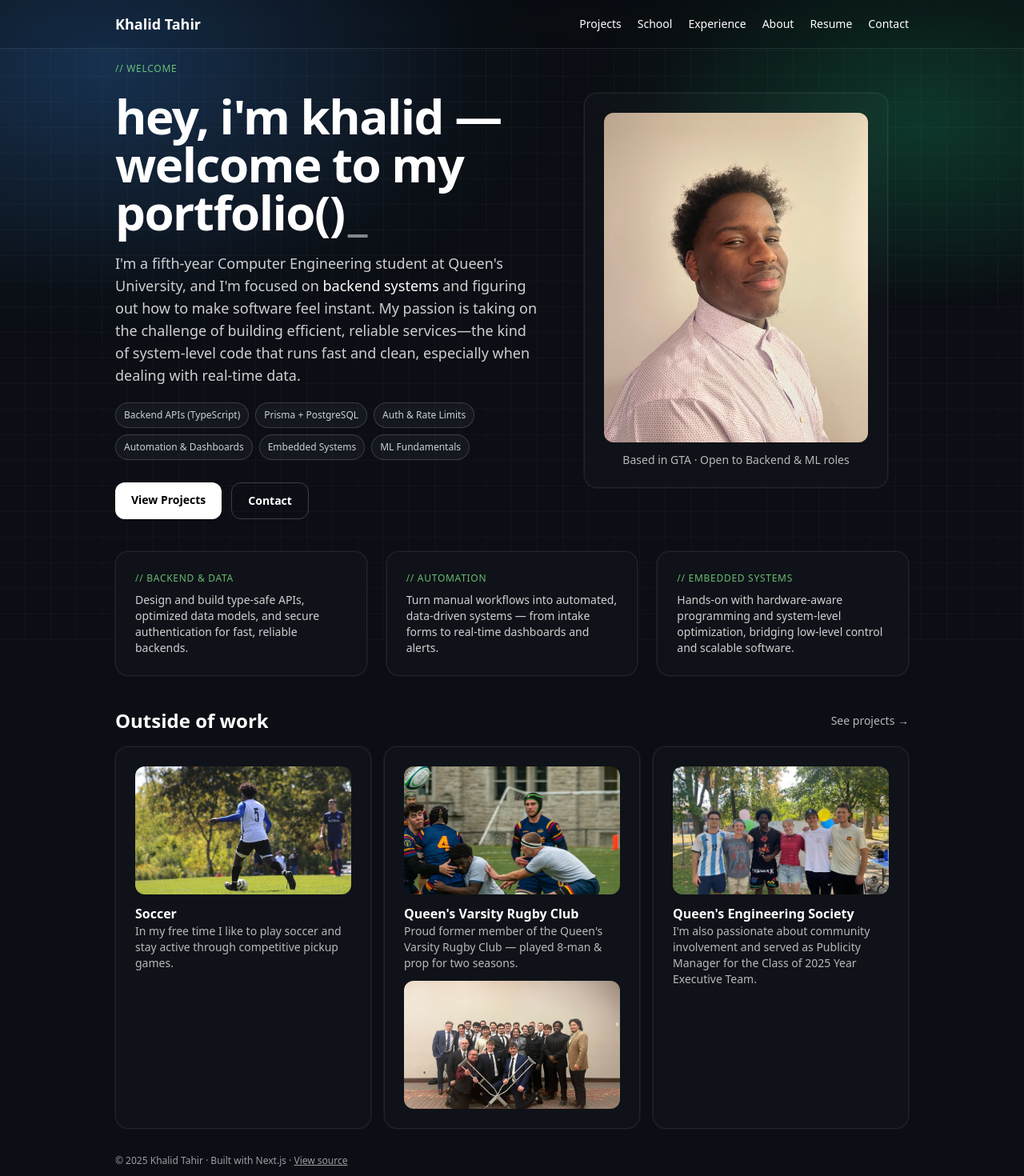
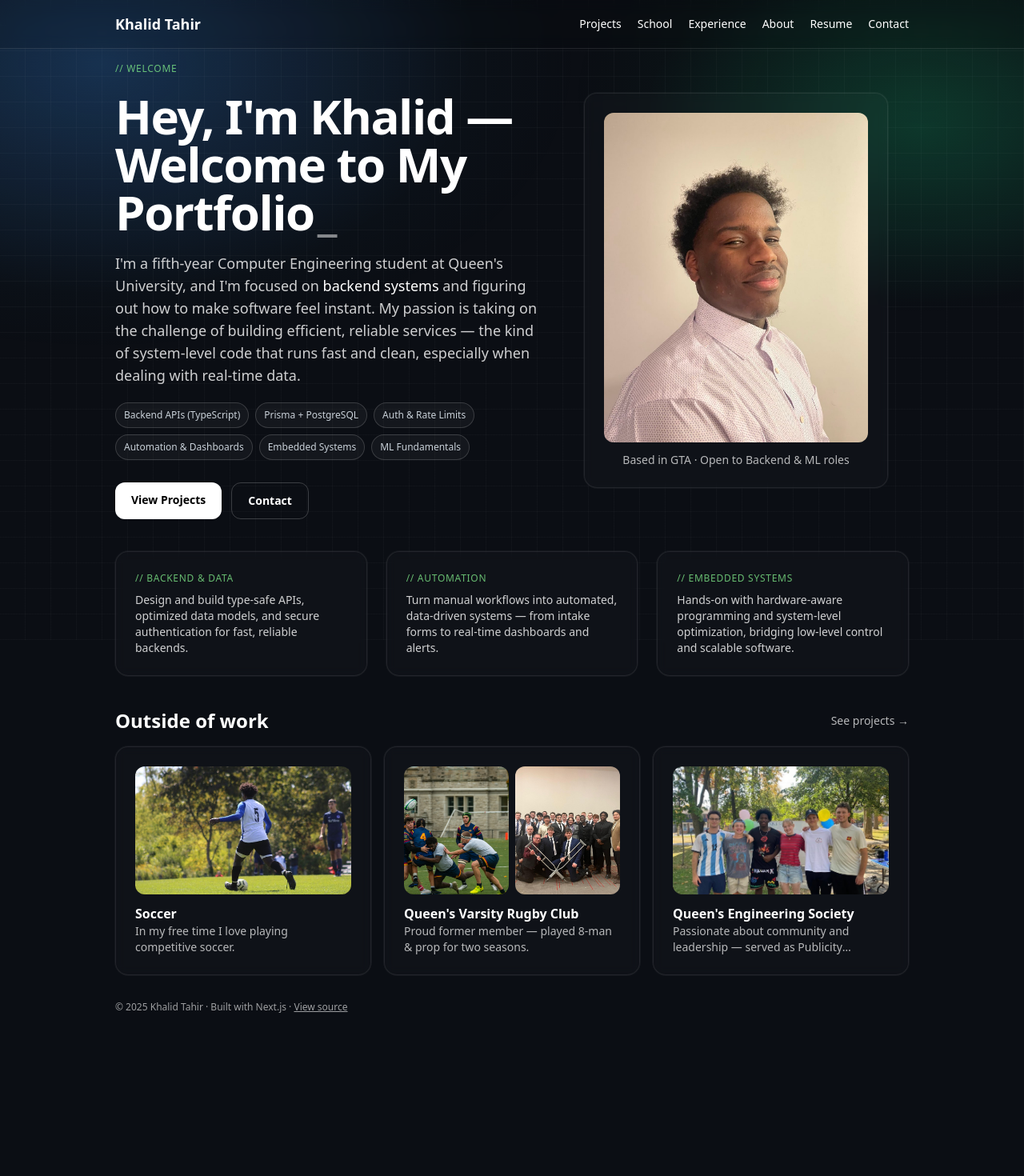
Before and after one commit to khalidtahir/portfolio, a Next.js app: page / in a window 1280 px wide. Shown: the top 1470 px of the page at 80% size. After the commit the page ends 1283 px from the top, so only its background shows below. Built offline with nearby package versions, Linux system fonts and the light colour scheme.

Commit message:
fix: remove unused const and escape apostrophes in JSX

```diff
--- a/src/app/page.tsx
+++ b/src/app/page.tsx
@@ -4,10 +4,6 @@ import Image from "next/image";
 import Typewriter from "@/components/Typewriter";
 
 const HEADSHOT = "/headshot.jpg";
-const SPORTS: { label: string; img: string }[] = [
-  { label: "Soccer", img: "/soccer.jpg" },
-  { label: "Rugby", img: "/rugby.jpg" },
-];
 const RUGBY_BANQUET = "/rugbyBanquet.jpg";
 const ENG_EXEC = "/year-exec.jpg";
 
@@ -35,14 +31,12 @@ export default function Home() {
         <div className="space-y-5 max-w-2xl">
           <div className="code-accent">{`// welcome`}</div>
           <h1 className="text-4xl md:text-6xl font-bold tracking-tight text-white">
-            <Typewriter text={"hey, i'm khalid — welcome to my portfolio()"} />
+            <Typewriter text={"Hey, I'm Khalid — Welcome to My Portfolio"} />
           </h1>
           <p className="text-lg text-white/80">
-            I'm a fifth-year Computer Engineering student at Queen&#39;s University, and I'm focused
-            on <span className="font-medium text-white">backend systems</span> and figuring out how
-            to make software feel instant. My passion is taking on the challenge of building
-            efficient, reliable services—the kind of system-level code that runs fast and clean,
-            especially when dealing with real-time data.
+            I&#39;m a fifth-year Computer Engineering student at Queen&#39;s University, and I&#39;m focused on{" "}
+            <span className="font-medium text-white">backend systems</span> and figuring out how to make software feel instant. My passion is taking on the challenge of building
+            efficient, reliable services — the kind of system-level code that runs fast and clean, especially when dealing with real-time data.
           </p>
 
           <div className="flex flex-wrap gap-2">
@@ -121,43 +115,45 @@ export default function Home() {
 
         <div className="grid gap-4 sm:grid-cols-2 lg:grid-cols-3">
           {/* Soccer */}
-          <Card>
+          <Card className="hover:shadow-[0_0_30px_-10px_rgba(59,130,246,0.6)] transition-shadow">
             <div className="relative h-40 overflow-hidden rounded-xl">
               <Image src="/soccer.jpg" alt="Soccer" fill sizes="300px" className="object-cover" />
             </div>
             <div className="mt-3">
               <div className="font-semibold text-white">Soccer</div>
-              <p className="text-sm text-white/70">
-                In my free time I like to play soccer and stay active through competitive pickup games.
+              <p className="text-sm text-white/70 clamp-2">
+                In my free time I love playing competitive soccer.
               </p>
             </div>
           </Card>
 
-          {/* Rugby (action + banquet combined) */}
-          <Card>
-            <div className="relative h-40 overflow-hidden rounded-xl">
-              <Image src="/rugby.jpg" alt="Rugby action" fill sizes="300px" className="object-cover" />
+          {/* Rugby (action + banquet) */}
+          <Card className="hover:shadow-[0_0_30px_-10px_rgba(59,130,246,0.6)] transition-shadow">
+            <div className="grid grid-cols-2 gap-2">
+              <div className="relative h-40 overflow-hidden rounded-xl">
+                <Image src="/rugby.jpg" alt="Rugby action" fill sizes="300px" className="object-cover" />
+              </div>
+              <div className="relative h-40 overflow-hidden rounded-xl">
+                <Image src={RUGBY_BANQUET} alt="Rugby banquet" fill sizes="300px" className="object-cover" />
+              </div>
             </div>
             <div className="mt-3">
               <div className="font-semibold text-white">Queen&#39;s Varsity Rugby Club</div>
-              <p className="text-sm text-white/70">
-                Proud former member of the Queen&#39;s Varsity Rugby Club — played 8-man &amp; prop for two seasons.
+              <p className="text-sm text-white/70 clamp-2">
+                Proud former member — played 8-man &amp; prop for two seasons.
               </p>
-            </div>
-            <div className="relative h-40 overflow-hidden rounded-xl mt-3">
-              <Image src={RUGBY_BANQUET} alt="Rugby banquet" fill sizes="300px" className="object-cover" />
             </div>
           </Card>
 
           {/* Engineering Exec */}
-          <Card>
+          <Card className="hover:shadow-[0_0_30px_-10px_rgba(59,130,246,0.6)] transition-shadow">
             <div className="relative h-40 overflow-hidden rounded-xl">
-              <Image src={ENG_EXEC} alt="Year exec" fill sizes="300px" className="object-cover" />
+              <Image src={ENG_EXEC} alt="Queen&#39;s Engineering Society Year Exec" fill sizes="300px" className="object-cover" />
             </div>
             <div className="mt-3">
               <div className="font-semibold text-white">Queen&#39;s Engineering Society</div>
-              <p className="text-sm text-white/70">
-                I'm also passionate about community involvement and served as Publicity Manager for the Class of 2025 Year Executive Team.
+              <p className="text-sm text-white/70 clamp-2">
+                Passionate about community and leadership — served as Publicity Manager for the Class of 2025 Year Executives.
               </p>
             </div>
           </Card>
```
